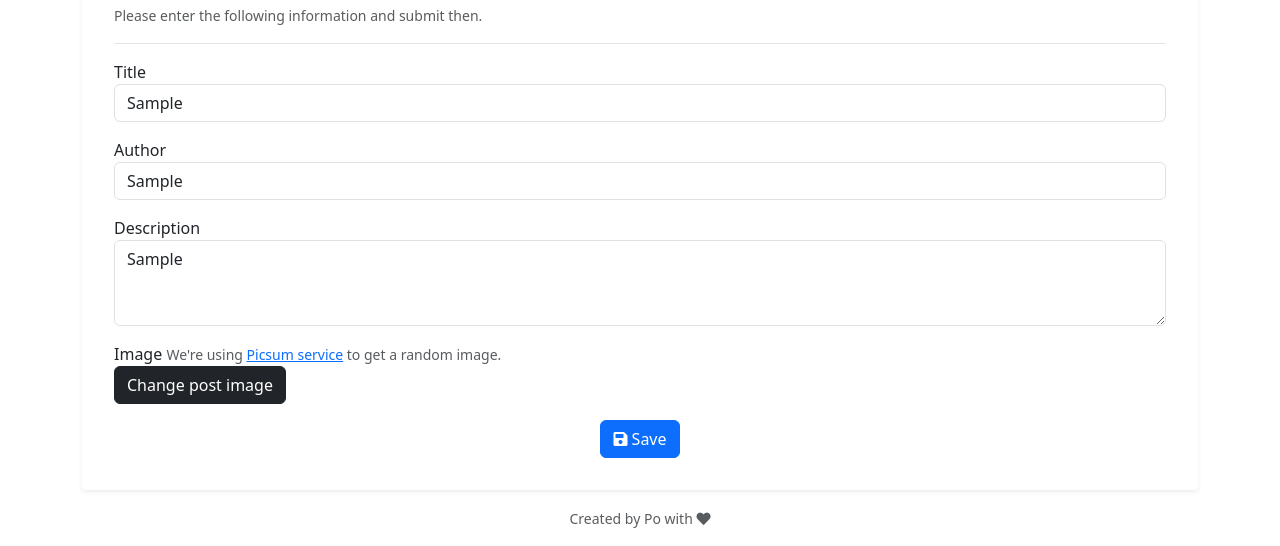
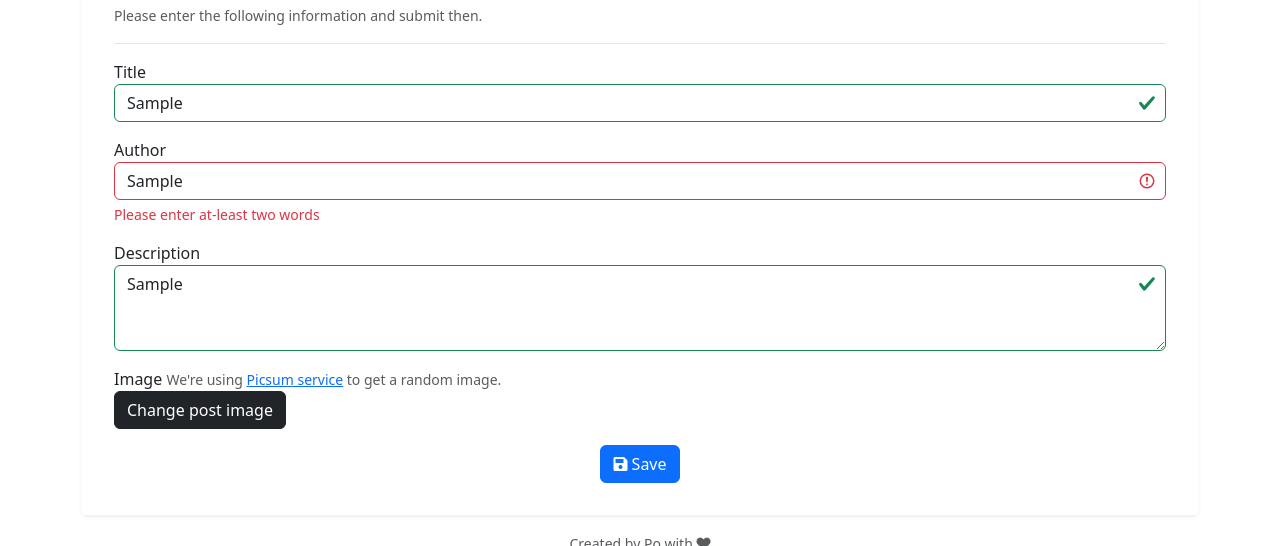
Before and after one commit to thangvu-dona/js-post-ui-vanilla, a website built with Vite: page add-edit-post.html in a window 1280 px wide. Both pictures are taken after typing "Sample", "Sample", "Sample" into the empty fields and a click on the button "Save". Shown: the part 678-1224 px from the top of the page. Built offline with nearby package versions, Linux system fonts and the light colour scheme.

Commit message:
Validate form with YUP
- install yup: 'yarn add yup'
- create yup schema
- validate schema for each field
- get error message from error.inner

```diff
--- a/add-edit-post.html
+++ b/add-edit-post.html
@@ -75,7 +75,7 @@
               </p>
             </div>
 
-            <form id="postForm" class="post-form">
+            <form id="postForm" class="post-form" novalidate>
               <div class="form-group mb-3">
                 <label for="postTitle">Title</label>
                 <input
--- a/js/utils/post-form.js
+++ b/js/utils/post-form.js
@@ -1,16 +1,17 @@
-import { setBackgroundImage, setFieldValue } from "./common";
+import { setBackgroundImage, setFieldValue, setTextContent } from './common'
+import * as yup from 'yup'
 
 function setFormValues(form, formValues) {
-  setFieldValue(form, '[name="title"]', formValues?.title);
-  setFieldValue(form, '[name="description"]', formValues?.description);
-  setFieldValue(form, '[name="author"]', formValues?.author);
+  setFieldValue(form, '[name="title"]', formValues?.title)
+  setFieldValue(form, '[name="description"]', formValues?.description)
+  setFieldValue(form, '[name="author"]', formValues?.author)
 
-  setFieldValue(form, '[name="imageUrl"]', formValues?.imageUrl); // set to hidden field
-  setBackgroundImage(document, '#postHeroImage', formValues?.imageUrl);
+  setFieldValue(form, '[name="imageUrl"]', formValues?.imageUrl) // set to hidden field
+  setBackgroundImage(document, '#postHeroImage', formValues?.imageUrl)
 }
 
 function getFormValues(form) {
-  const formValues = {};
+  const formValues = {}
 
   // S1: query each input and add to formValues object
   // ['title', 'description', 'author', 'imageUrl'].forEach(name => {
@@ -19,30 +20,84 @@ function getFormValues(form) {
   // });
 
   //S2: Using FormData - Web API
-  const data = new FormData(form);
+  const data = new FormData(form)
   for (const [key, value] of data) {
-    formValues[key] = value;
+    formValues[key] = value
   }
 
-  return formValues;
+  return formValues
 }
 
-export function initPostForm({formId, defaultValues, onSubmit}) {
-  const form = document.getElementById(formId);
-  if (!form) return;
+function getPostSchema() {
+  return yup.object().shape({
+    title: yup.string().required('Please enter title'),
+    author: yup
+      .string()
+      .required('Please enter author')
+      .test(
+        'at-least-two-words',
+        'Please enter at-least two words',
+        (value) => value.split(' ').filter((x) => !!x && x.length >= 3).length >= 2,
+      ),
+    description: yup.string(),
+  })
+}
 
-  setFormValues(form, defaultValues);
+function setFieldError(form, name, error) {
+  const element = form.querySelector(`[name="${name}"]`)
+  if (element) {
+    element.setCustomValidity(error)
+    setTextContent(element.parentElement, '.invalid-feedback', error)
+  }
+}
+
+async function validatePostForm(form, formValues) {
+  try {
+    // reset errors
+    ;['title', 'author'].forEach((name) => setFieldError(form, name, ''))
+
+    // start validating
+    const schema = getPostSchema()
+    await schema.validate(formValues, { abortEarly: false })
+  } catch (error) {
+    const errorLog = {}
+
+    for (const validationError of error.inner) {
+      const name = validationError.path
+
+      // ignore if the field is already logged
+      if (errorLog[name]) continue
+
+      // set field error and mark as logged
+      setFieldError(form, name, validationError.message)
+      errorLog[name] = true
+    }
+  }
+
+  // add was-validated class to form element
+  const isValid = form.checkValidity()
+  if (!isValid) form.classList.add('was-validated')
+  return isValid
+}
+
+export function initPostForm({ formId, defaultValues, onSubmit }) {
+  const form = document.getElementById(formId)
+  if (!form) return
+
+  setFormValues(form, defaultValues)
 
   form.addEventListener('submit', (event) => {
-    event.preventDefault();
+    event.preventDefault()
 
-    console.log('submit form!');
+    console.log('submit form!')
 
     // get form values
-    const formValues = getFormValues(form);
-    console.log(formValues);
+    const formValues = getFormValues(form)
+    console.log(formValues)
+
     // validation form values
     // if valid --> trigger submit callback
     // otherwise, show validation errors
-  });
+    if (!validatePostForm(form, formValues)) return
+  })
 }
--- a/package.json
+++ b/package.json
@@ -14,6 +14,7 @@
   "dependencies": {
     "axios": "^1.5.1",
     "dayjs": "^1.11.10",
-    "lodash.debounce": "^4.0.8"
+    "lodash.debounce": "^4.0.8",
+    "yup": "^1.3.2"
   }
 }
```
Also changed, not shown: 1 other file.
